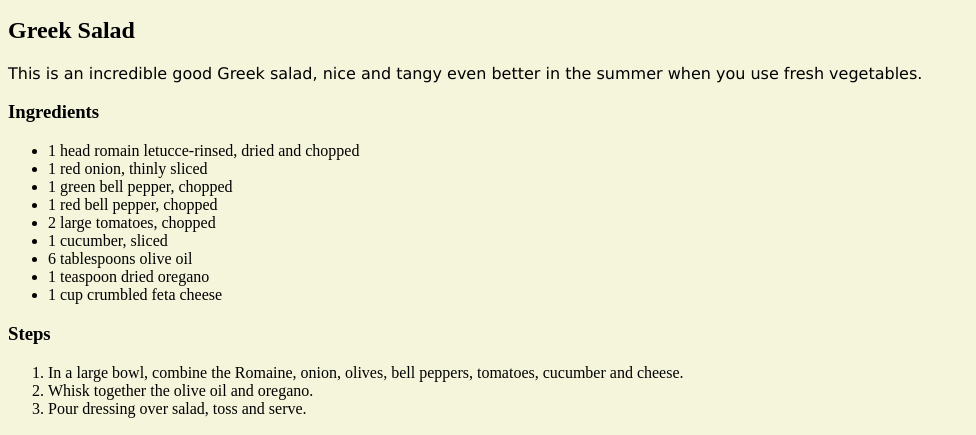
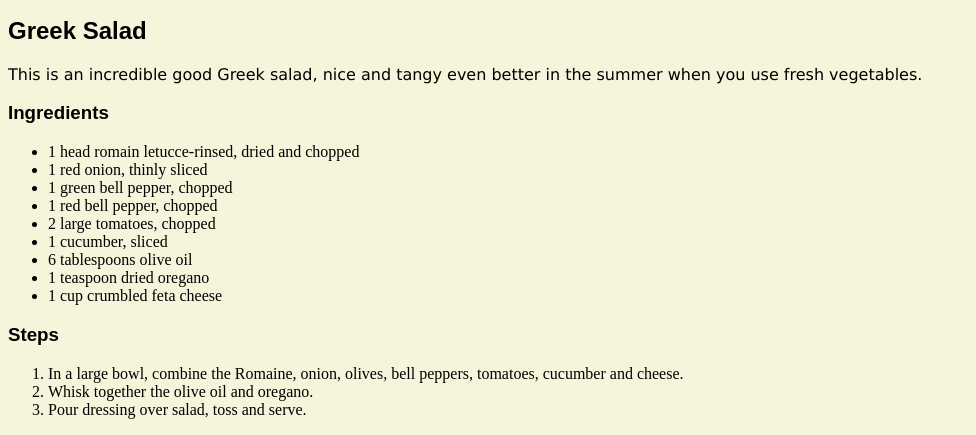
Before and after one commit to crom31/odin-recipes, a plain HTML site: page recipes/greek-salad.html in a window 1280 px wide. Shown: the part 383-818 px from the top of the page, without its empty margins (0-976 px from the left). Drawn offline with Linux system fonts and the light colour scheme.

Commit message:
edited fonts

```diff
--- a/styles/styles.css
+++ b/styles/styles.css
@@ -15,6 +15,17 @@ h1 {
     text-align: center;
     }
 
+h2 {
+    color: black;
+    font-family: sans-serif;
+    text-align: justify;
+}
+
+h3 {
+    color: black;
+    font-family: sans-serif;
+}
+
 a {
     color: black;
     font-family: Verdana, Geneva, Tahoma, sans-serif;
```
